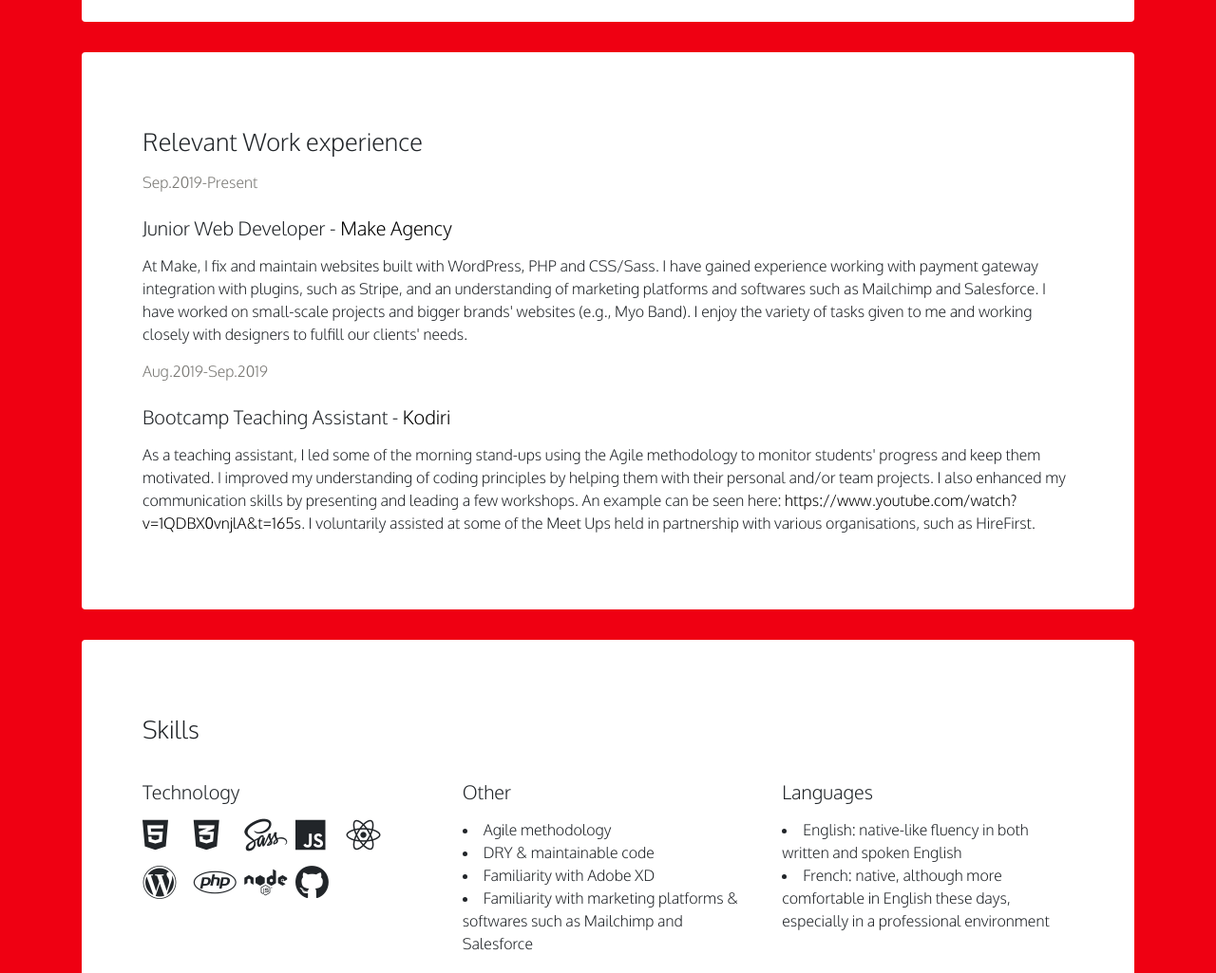
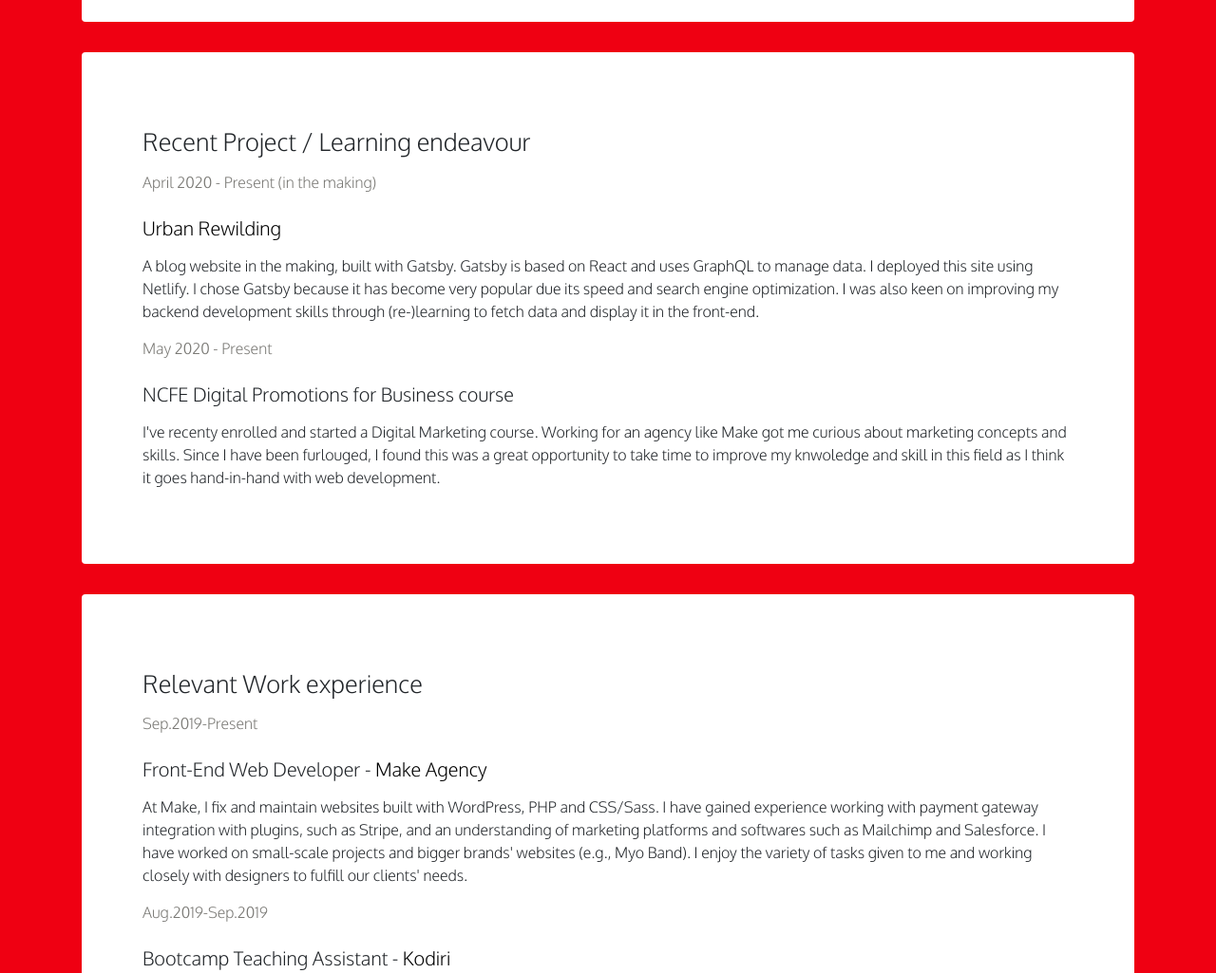
Before and after one commit to AnaisLT/web-developer-cv, a plain HTML site: page index.html in a window 1280 px wide. Shown: the part 860-1885 px from the top of the page at 95% size. Drawn offline with nearby package versions, Linux system fonts and the light colour scheme.

Commit message:
Added projects to content

```diff
--- a/index.html
+++ b/index.html
@@ -55,10 +55,31 @@
               </div>
               <div class="card">
                 <div class="card-block">
+                  <h2>Recent Project / Learning endeavour</h2>
+                  <div class="projects">
+                    <small class="date"> April 2020 - Present (in the making)</small>
+                    <h3 class="title"><a href="https://urban-rewilding.netlify.app/">Urban Rewilding</a></h3>
+                    <p>
+                      A blog website in the making, built with Gatsby. Gatsby is based on React and uses GraphQL to manage data. I deployed this site using Netlify. I chose Gatsby because it has become very popular due its speed and search engine optimization.
+                      I was also keen on improving my backend development skills through (re-)learning to fetch data and display it in the front-end.
+                    </p>
+                  <div class="projects">
+                    <small class="date"> May 2020 - Present</small>
+                    <h3 class="title">NCFE Digital Promotions for Business course</h3>
+                    <p>
+                      I've recenty enrolled and started a Digital Marketing course. Working for an agency like Make got me curious about marketing concepts and skills. Since I have been furlouged, I found this was a great opportunity to take time to improve my knwoledge and skill
+                      in this field as I think it goes hand-in-hand with web development.
+                    </p>
+                  </div>
+                  </div>
+                </div>
+              </div>
+              <div class="card">
+                <div class="card-block">
                   <h2>Relevant Work experience</h2>
                   <div class="work-experience">
                     <small class="date">Sep.2019-Present</small>
-                    <h3 class="title">Junior Web Developer -
+                    <h3 class="title">Front-End Web Developer -
                       <a href="https://makeagency.co.uk/">Make Agency</a>
                     </h3>
                     <p>
```
